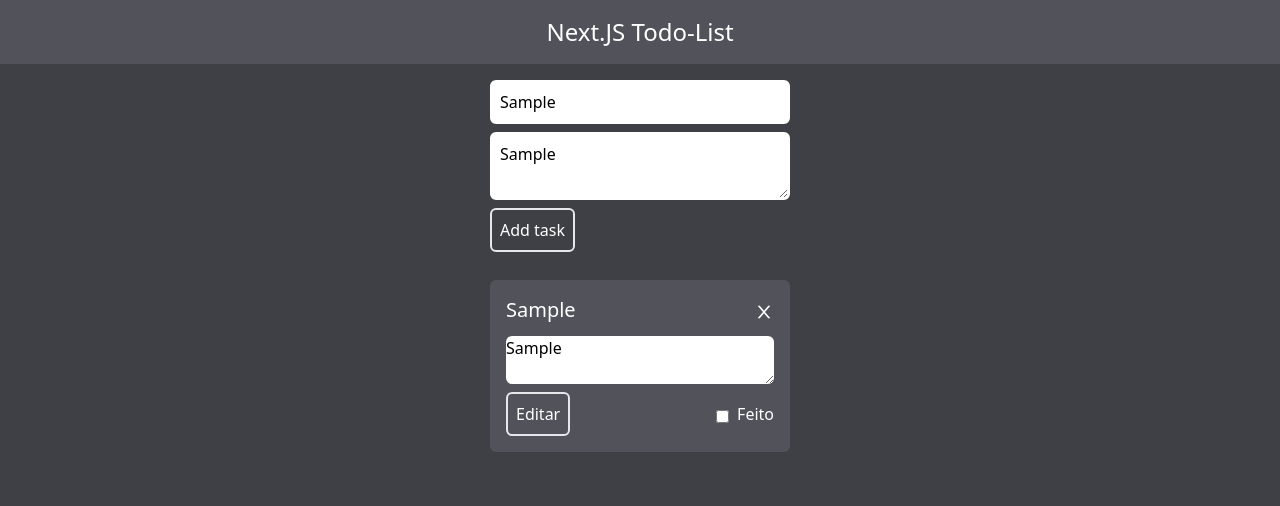
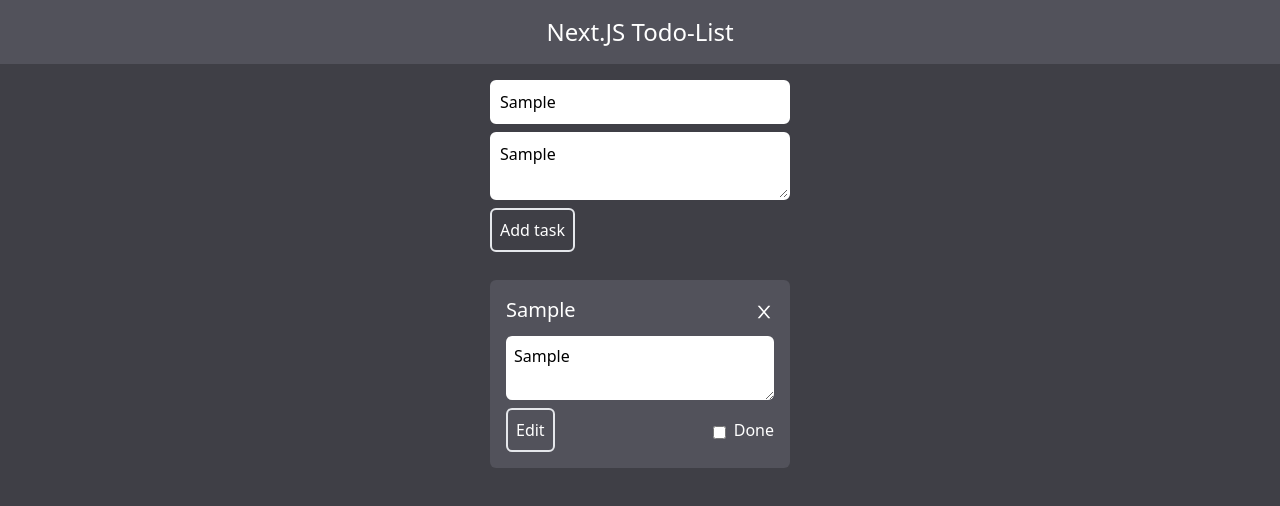
Before and after one commit to JefteMedeiros/next-todo-list, a Next.js app: page / in a window 1280 px wide. Both pictures are taken after typing "Sample", "Sample" into the empty fields and a click on the button "Add task". Shown: the top 506 px of the page. Built offline with nearby package versions, Linux system fonts and the light colour scheme.

Commit message:
release/beta-0.91

```diff
--- a/components/Task/index.tsx
+++ b/components/Task/index.tsx
@@ -17,14 +17,14 @@
           <AiOutlineClose className="mt-1"/>
         </button>
       </div>
-      <textarea disabled className="rounded-md disabled:bg-white">{description}</textarea>
+      <textarea disabled className="rounded-md disabled:bg-white p-2">{description}</textarea>
       <div className="flex justify-between">
         <button onClick={() => alert("W.I.P!")} className="self-start border-2 p-2 rounded-md text-white hover:outline-none hover:ring-2 hover:ring-white hover:ring-offset-2 hover:ring-offset-zinc-700 transition-all">
-          Editar
+          Edit
         </button>
         <div className="flex gap-2 text-white items-center">
           <input className="mt-1" type="checkbox" />
-          Feito
+          Done
         </div>
       </div>
     </div>
```
